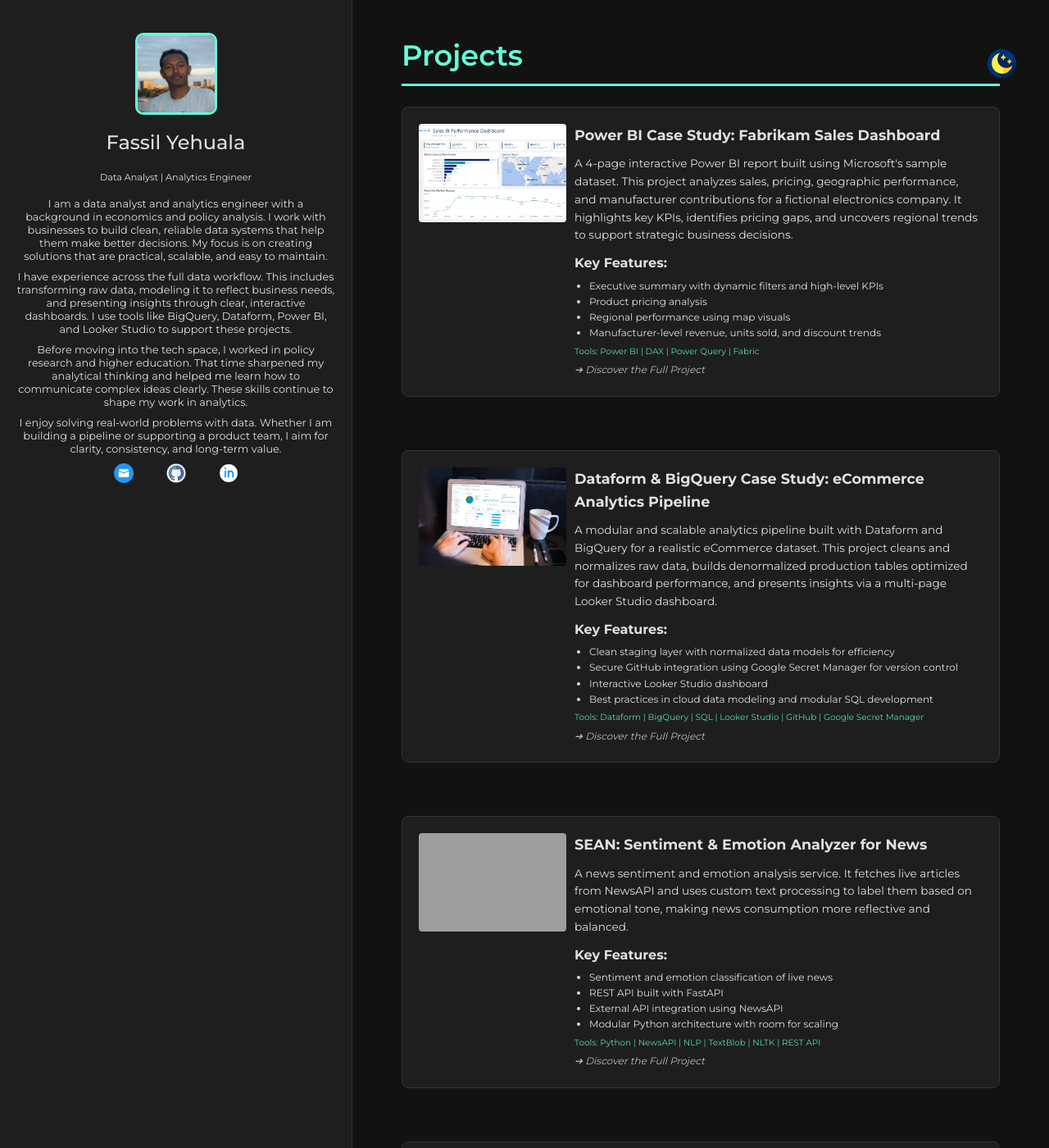
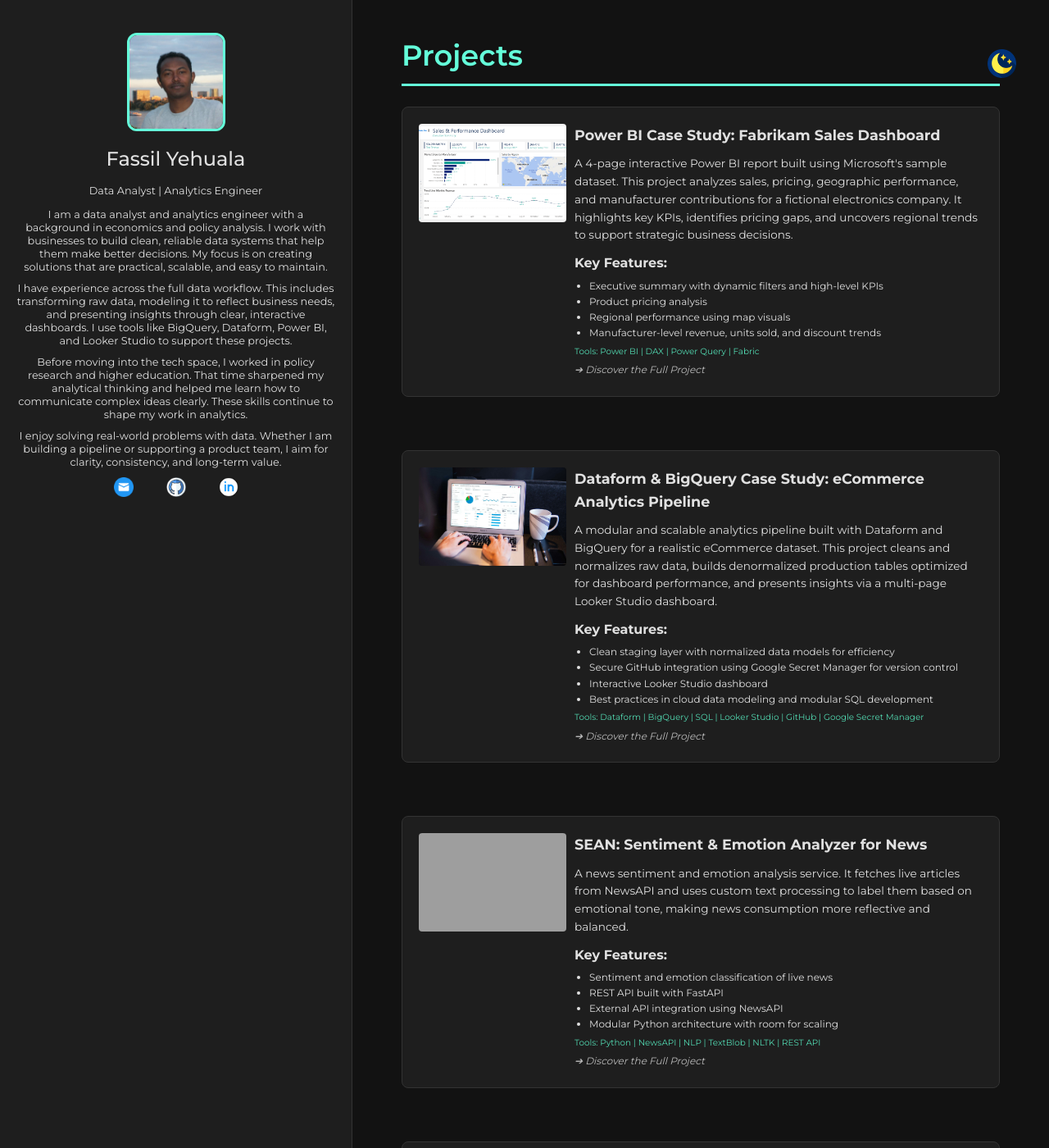
Before and after one commit to Fassilsis/fassilsis.github.io, a Jekyll site: the page built from index.md, in a window 1280 px wide and 1400 px high. Shown: the whole window at 82% size. Built offline with Jekyll 4.4.1, drawn with Linux system fonts in a browser that asks for light colours; grey boxes are pictures that could not be loaded.

Commit message:
Update style.css

```diff
--- a/assets/css/style.css
+++ b/assets/css/style.css
@@ -73,8 +73,8 @@ a:hover {
 }
 
 .profile-pic {
-  width: 100px !important;
-  height: 100px !important;
+  width: 120px !important;
+  height: 120px !important;
   border-radius: 10%;
   border: 3px solid var(--link-color);
   margin-bottom: 15px;
@@ -85,14 +85,14 @@ a:hover {
   font-family: 'Montserrat', sans-serif;
   font-weight: 500;
   font-size: 1.5rem;
-  margin-bottom: 15px;
+  margin-bottom: 10px;
   text-align: center;
 }
 
 .sidebar .title {
-  font-size: 0.7rem;
+  font-size: 0.8rem;
   color: var(--text-color);
-  margin-bottom: 15px;
+  margin-bottom: 10px;
   text-align: center;
 }
 
@@ -102,7 +102,7 @@ a:hover {
   color: var(--text-color);
   line-height: 1.25;
   text-align: center;
-  margin-bottom: 9px;
+  margin-bottom: 10px;
 }
 
 /* Contact Icons */
```
